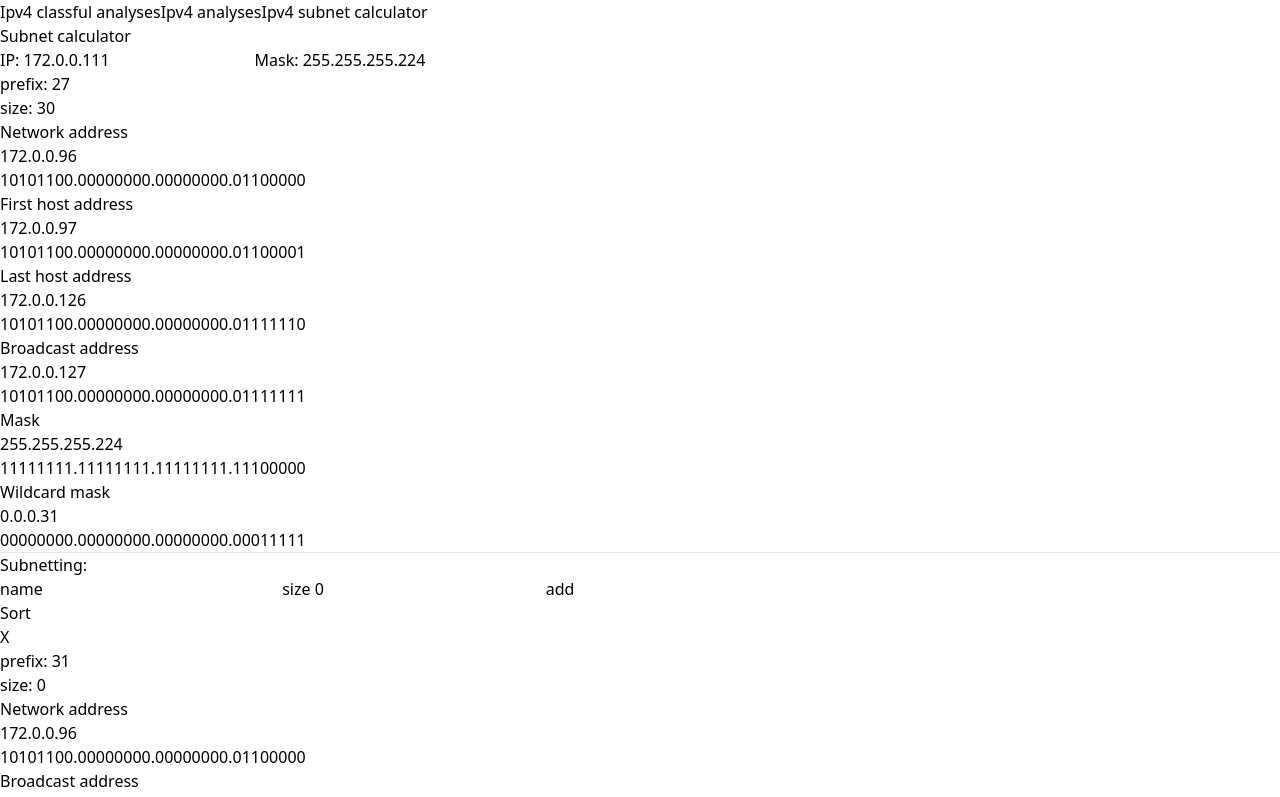
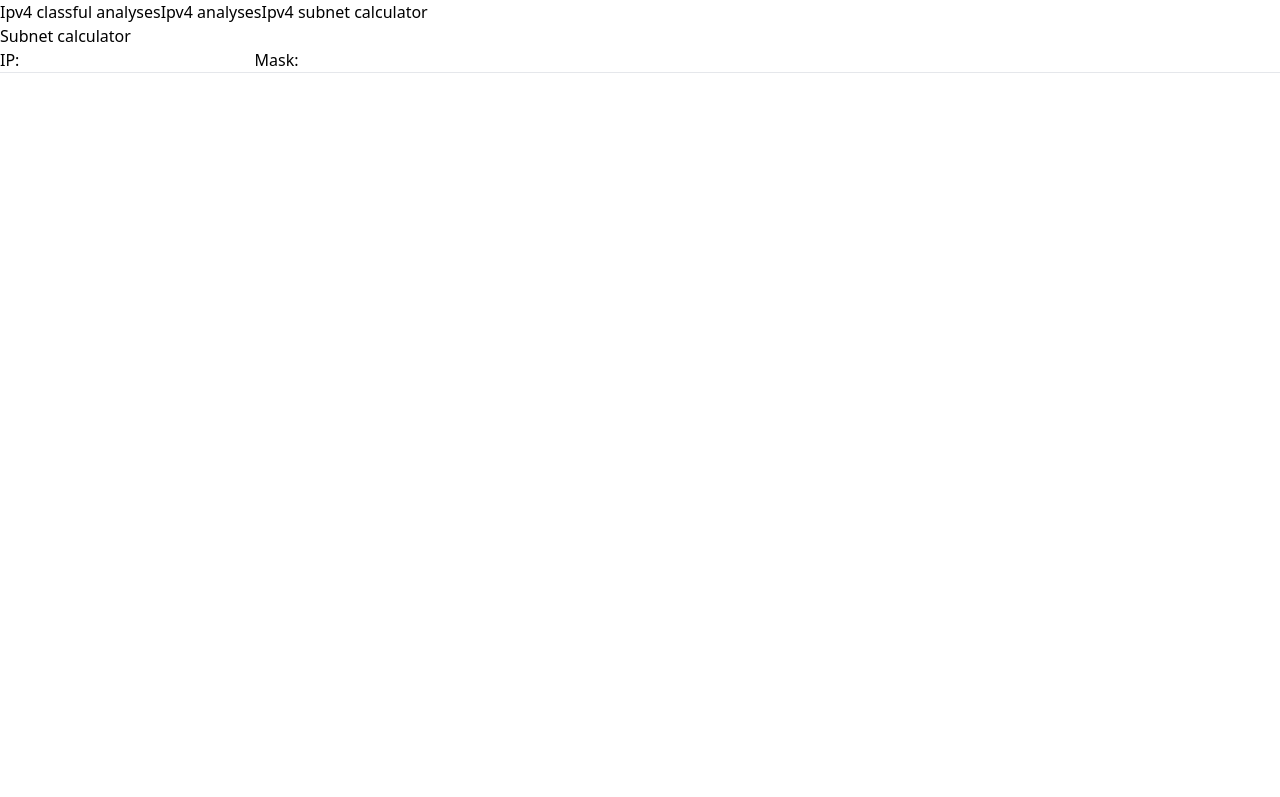
Before and after one commit to eazyip/ez-ip-app, a Vue app: page /app/ipv4/subnet-calculator in a window 1280 px wide. Shown: the top 797 px of the page. Built offline with nearby package versions, Linux system fonts and the light colour scheme.

Commit message:
cleanup placeholder values

```diff
--- a/src/components/NetworkIpv4.vue
+++ b/src/components/NetworkIpv4.vue
@@ -48,8 +48,8 @@ interface Network {
     network: NetworkIpv4 | null
 }
 
-const inputIp = ref('172.0.0.111')
-const inputMask = ref('255.255.255.224')
+const inputIp = ref('')
+const inputMask = ref('')
 const network: Network = reactive({ network: null })
 
 const updateNetwork = (ip: string, mask: string): void => {
--- a/src/components/NetworkIpv4Classful.vue
+++ b/src/components/NetworkIpv4Classful.vue
@@ -40,7 +40,7 @@ interface Network {
     network: NetworkIpv4Classful | null
 }
 
-const inputIp = ref('10.0.0.1')
+const inputIp = ref('')
 const network: Network = reactive({ network: null })
 
 const updateClassfulNetwork = (newValue: string): any => {
--- a/src/components/SubnetCalculatorIpv4.vue
+++ b/src/components/SubnetCalculatorIpv4.vue
@@ -96,8 +96,8 @@ interface Network {
     network: NetworkIpv4 | null
 }
 
-const inputIp = ref('172.0.0.111')
-const inputMask = ref('255.255.255.224')
+const inputIp = ref('')
+const inputMask = ref('')
 
 const newSubnetName = ref('')
 const newSubnetSize = ref(0)
@@ -121,12 +121,6 @@ const updateNetwork = (ip: string, mask: string): void => {
     const address = new AddressIpv4(ip)
     const maskAddress = new MaskIpv4(mask)
     network.network = new NetworkIpv4(address, maskAddress)
-
-    network.network.addSubnetBySize('test-1', 0)
-    network.network.addSubnetBySize('test-2', 1)
-    network.network.addSubnetBySize('test-3', 5)
-    network.network.addSubnetBySize('test-8', 5)
-    network.network.addSubnetBySize('test-4', 11)
 }
 
 const addSubnet = () => {
```
